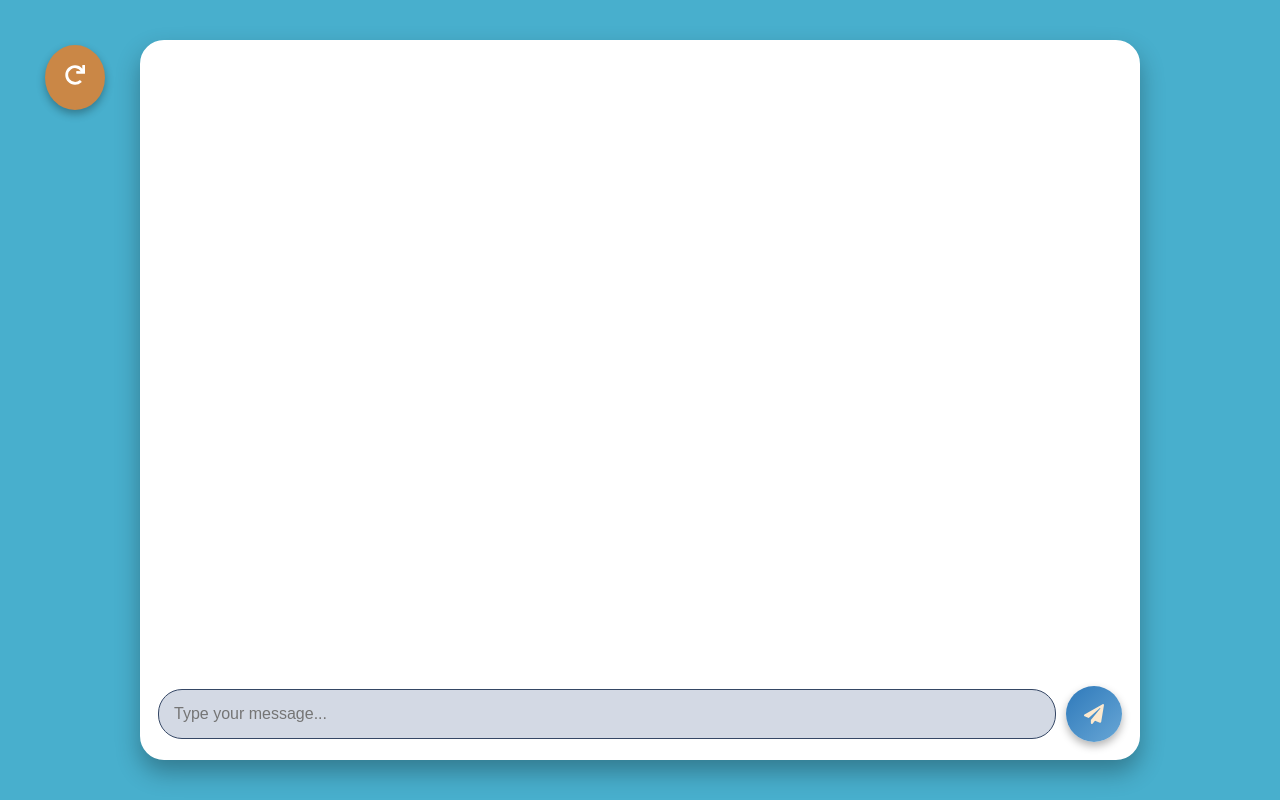
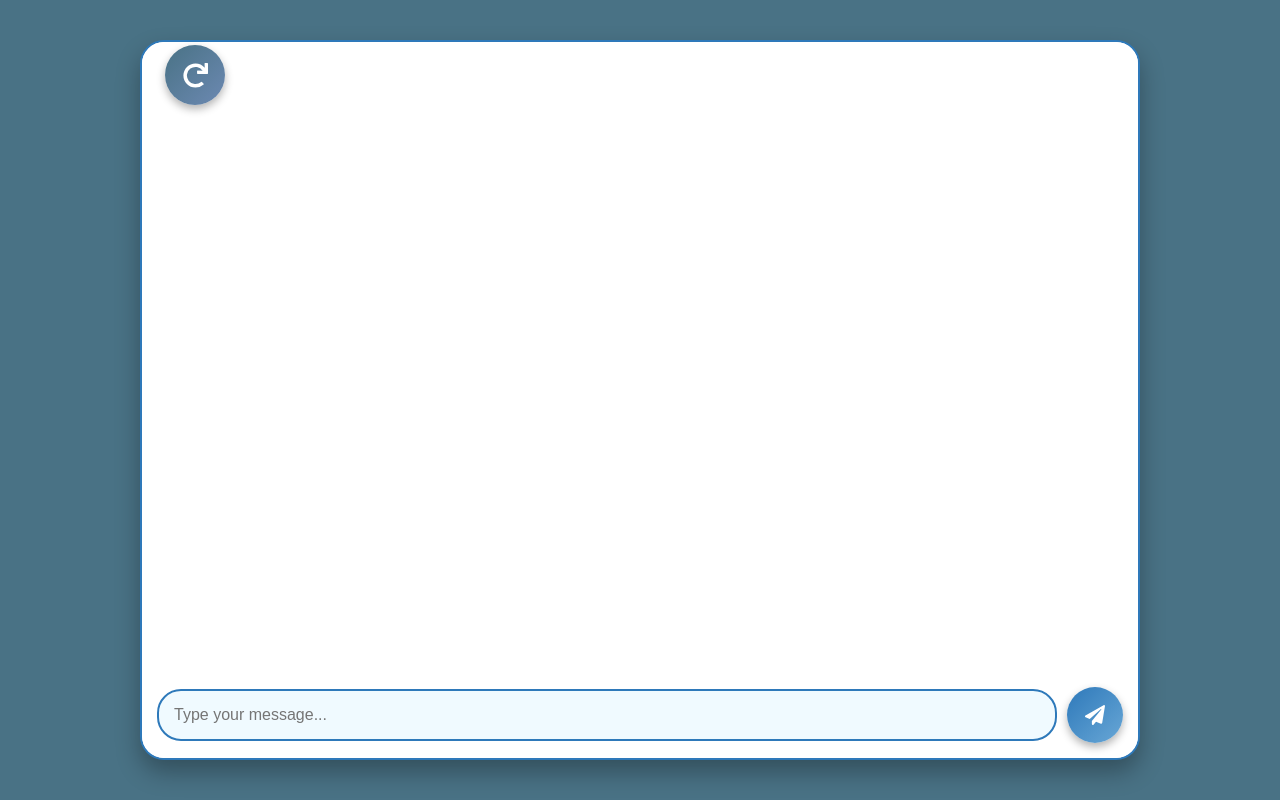
Before and after one commit to Mozhnevskyi/Hackathon-2024, a React (Create React App) app in the folder front/react-frontend/: page / in a window 1280 px wide. Built offline with nearby package versions, Linux system fonts and the light colour scheme.

Commit message:
Update App.css

```diff
--- a/front/react-frontend/src/App.css
+++ b/front/react-frontend/src/App.css
@@ -6,8 +6,8 @@
 }
 
 body {
-  font-family: "Garamond", Serif;
-  background-color: #48AFCD; /* Насичений блакитний фон сайту */
+  font-family: "Arial", sans-serif;
+  background-color: #497285; /* Насичений блакитний фон сайту */
   height: 100vh;
   display: flex;
   justify-content: center;
@@ -31,7 +31,7 @@ body {
   box-shadow: 0 12px 24px rgba(0, 0, 0, 0.3); /* Тінь для об'єму */
   overflow: hidden;
   margin: 40px auto 0;
-  border: 3px solid #ffffff; /* Яскравий блакитний для рамки */
+  border: 2px solid #2E79BA; /* Яскравий блакитний для рамки */
 }
 
 .messages {
@@ -40,10 +40,10 @@ body {
   padding: 20px;
   display: flex;
   flex-direction: column;
-  gap: 15px;
-  background: #ffffff; /* Світлий фон між повідомленнями */
-  /*border-top: 2px solid #2E79BA; /* Блакитна рамка зверху */
+  gap: 30px; /* Збільшена відстань між повідомленнями */
+  background-color: #ffffff; /* Фон збігається з контейнером */
 }
+
 
 .message {
   padding: 16px 24px; /* Більше внутрішніх відступів */
@@ -52,19 +52,19 @@ body {
   font-size: 18px; /* Трохи більший шрифт */
   word-wrap: break-word;
   color: #333; /* Темний текст */
-  /*box-shadow: 0 4px 8px rgba(0, 0, 0, 0.1); /* Легка тінь */
+  box-shadow: 0 4px 8px rgba(0, 0, 0, 0.1); /* Легка тінь */
   animation: fadeIn 0.5s ease; /* Анімація появи */
 }
 
 .user-message {
   align-self: flex-end;
-  background: #1A7bb6; /* Блакитний градієнт */
+  background: linear-gradient(135deg, #2E79BA, #68A7D6); /* Блакитний градієнт */
   color: #ffffff; /* Білий текст */
 }
 
 .bot-message {
   align-self: flex-start;
-  background:  #CA8746; /* Темно-блакитний градієнт */
+  background: linear-gradient(135deg, #6C89B2, #497285); /* Темно-блакитний градієнт */
   color: #ffffff; /* Білий текст */
 }
 
@@ -72,7 +72,8 @@ body {
   display: flex;
   align-items: center;
   padding: 15px;
-  /*background-color: white; /* Білий фон */
+  background-color: #ffffff; /* Фон збігається з контейнером */
+  /* Видалено border-top */
 }
 
 .input-field {
@@ -80,24 +81,24 @@ body {
   width: 90%;
   padding: 15px;
   font-size: 16px;
-  border: 1px solid #354765; /* Блакитний колір рамки */
+  border: 2px solid #2E79BA; /* Блакитний колір рамки */
   border-radius: 24px; /* Сильне заокруглення */
   margin-right: 10px;
   transition: border-color 0.3s ease, box-shadow 0.3s ease;
-  background-color: #D3D9E4; /* Легкий блакитний фон */
+  background-color: #f0faff; /* Легкий блакитний фон */
   color: #333; /* Темний текст */
 }
 
 .input-field:focus {
-  border-color: #354765; /* Світліший блакитний акцент */
-  outline: 2px;
+  border-color: #68A7D6; /* Світліший блакитний акцент */
+  outline: none;
   box-shadow: 0 0 12px rgba(104, 167, 214, 0.5); /* Легке сяйво */
 }
 
 .send-button {
   padding: 15px;
   background: linear-gradient(135deg, #2E79BA, #68A7D6); /* Блакитний градієнт */
-  color: #FCE9CE;
+  color: white;
   border: none;
   border-radius: 50%; /* Кругла кнопка */
   cursor: pointer;
@@ -119,18 +120,22 @@ body {
 .send-button:active {
   transform: scale(0.9); /* Зменшення при натисканні */
 }
-
 .reset-chat-button {
   position: absolute;
-  top: 45px;
-  left: 45px;
-  background: #CA8746; /* Темно-блакитний градієнт */
+  top: 45px; /* Відстань зверху */
+  left: 165px; /* Відстань зліва */
+  background: linear-gradient(135deg, #497285, #6C89B2); /* Темно-блакитний градієнт */
   color: white;
   border: none;
-  border-radius: 50%;
-  padding: 20px;
+  border-radius: 50%; /* Робить кнопку круглою */
+  width: 60px; /* Ширина кнопки */
+  height: 60px; /* Висота кнопки */
+  display: flex;
+  justify-content: center;
+  align-items: center;
+  padding: 0; /* Вимикаємо додатковий відступ */
   cursor: pointer;
-  font-size: 20px;
+  font-size: 25px;
   z-index: 2;
   transition: transform 0.2s ease, background-color 0.3s ease;
   box-shadow: 0 4px 8px rgba(0, 0, 0, 0.3); /* Тінь */
@@ -138,8 +143,10 @@ body {
 
 .reset-chat-button:hover {
   background: linear-gradient(135deg, #68A7D6, #99CCE3); /* Світліший блакитний градієнт */
-  transform: rotate(15deg); /* Поворот */
+  transform: rotate(50deg); /* Поворот */
 }
+
+
 
 .error {
   color: #2E79BA;
```
